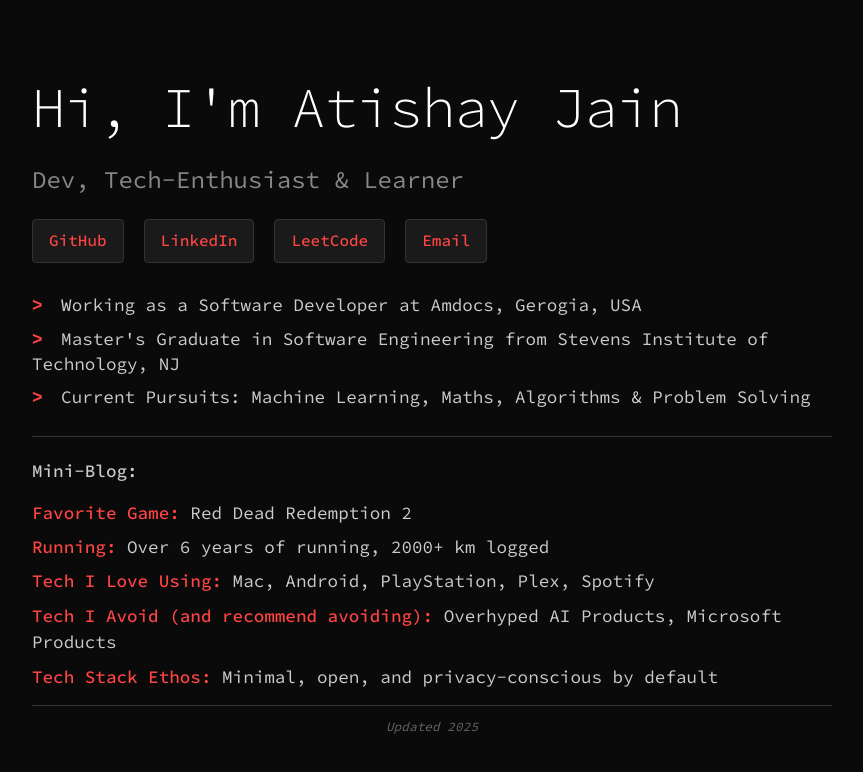
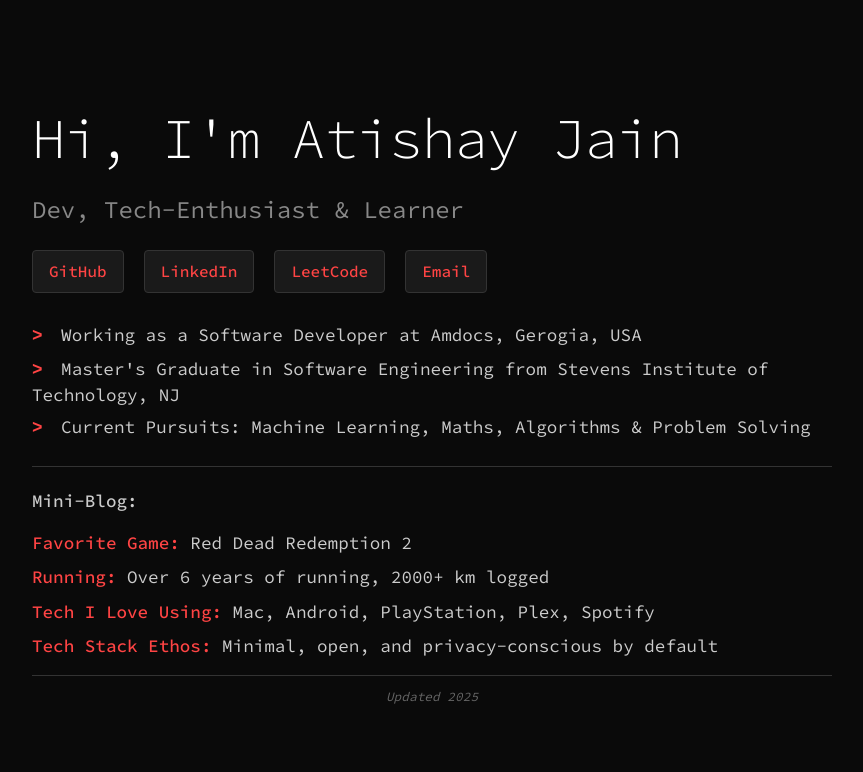
Before and after one commit to sudo-atishay/Personal-Blog-in-React, a React (Create React App) app: page / in a window 1280 px wide. Shown: the top 772 px of the page, without its empty margins (208-1071 px from the left). Built offline with nearby package versions, Linux system fonts and the light colour scheme.

Commit message:
Update Home.js

```diff
--- a/src/Pages/Home.js
+++ b/src/Pages/Home.js
@@ -38,9 +38,6 @@ const Home = () => {
             <span className="personal-label">Tech I Love Using:</span> Mac, Android, PlayStation, Plex, Spotify
           </div>
           <div className="personal-item">
-            <span className="personal-label">Tech I Avoid (and recommend avoiding):</span> Overhyped AI Products, Microsoft Products
-          </div>
-          <div className="personal-item">
             <span className="personal-label">Tech Stack Ethos:</span> Minimal, open, and privacy-conscious by default
           </div>
 
```
